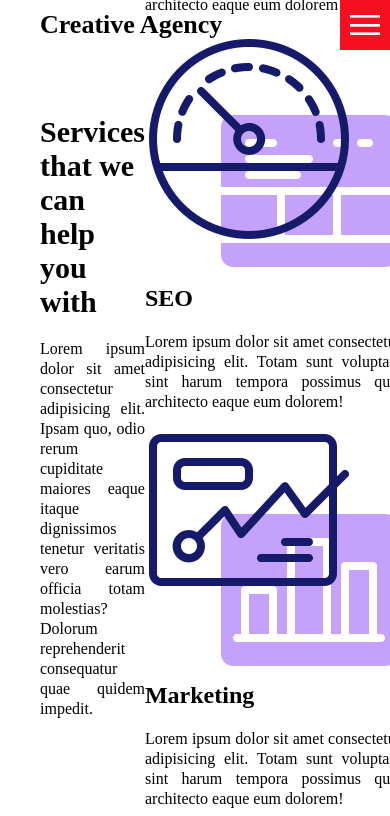
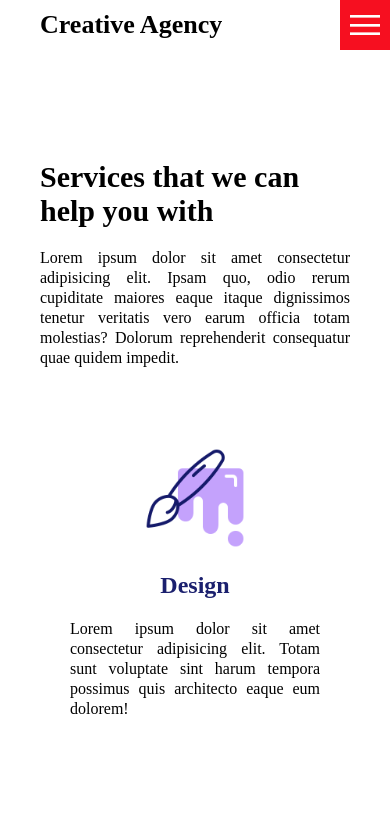
Before and after one commit to FionaOkezie/creative-agency-demo_HTML-CSSS, a plain HTML site: page services.html in a window 390 px wide. Shown: the top 816 px of the page. Drawn offline with Linux system fonts and the light colour scheme.

Commit message:
services page completed

```diff
--- a/Css/stylesheet.css
+++ b/Css/stylesheet.css
@@ -1,32 +1,39 @@
 /*General Reset*/
-*{
+* {
   margin: 0;
   padding: 0;
   box-sizing: border-box;
 }
 
 /* styling body and html*/
-html.body{
-    font-family: 'Lucida Sans', 'Lucida Sans Regular', 'Lucida Grande', 'Lucida Sans Unicode', Geneva, Verdana, sans-serif;
+html.body {
+  font-family: "Lucida Sans", "Lucida Sans Regular", "Lucida Grande",
+    "Lucida Sans Unicode", Geneva, Verdana, sans-serif;
   color: #111;
 }
-h1{
+h1 {
   font-size: 30px;
   font-weight: 500px;
 }
-p{
+p {
   margin: 20px 0 10px;
   font-size: 16px;
   line-height: 20px;
   text-align: justify;
 }
-section{
+section {
   display: flex;
+  flex-direction: column;
   height: 100vh;
   align-items: center;
   padding: 100px;
+  margin-top: 60px;
 }
-.navigation{
+section.home {
+  flex-direction: row;
+  margin-top: 0;
+}
+.navigation {
   position: fixed;
   top: 0;
   left: 100%;
@@ -38,27 +45,27 @@ section{
   justify-content: center;
   align-items: center;
 }
-.navigation.active{
+.navigation.active {
   left: 0;
 }
-.navigation ul{
+.navigation ul {
   position: relative;
 }
-.navigation ul li{
+.navigation ul li {
   position: relative;
   list-style: none;
   text-align: center;
 }
-.navigation ul li a{
+.navigation ul li a {
   font-size: 32px;
   text-decoration: none;
   color: #111;
   font-weight: 300;
 }
-.navigation ul li a:hover{
+.navigation ul li a:hover {
   color: #f60f20;
 }
-.navigation .socials{
+.navigation .socials {
   position: absolute;
   top: 0;
   left: 0;
@@ -68,27 +75,27 @@ section{
   justify-content: center;
   align-items: center;
 }
-.navigation .socials a{
+.navigation .socials a {
   display: inline-block;
   transform: scale(0.5);
 }
-.navigation .email-icon{
+.navigation .email-icon {
   position: absolute;
   bottom: 20px;
   transform: scale(0.5);
 }
-.home-content{
+.home-content {
   position: relative;
   z-index: 10;
   max-width: 600px;
 }
-.home-img{
+.home-img {
   position: absolute;
   bottom: 0;
   right: 0;
   height: 110%;
 }
-.logo{
+.logo {
   position: absolute;
   top: 30px;
   left: 100px;
@@ -97,7 +104,7 @@ section{
   z-index: 20;
 }
 
-.btn{
+.btn {
   background: #f60f20;
   color: white;
   text-decoration: none;
@@ -107,11 +114,11 @@ section{
   cursor: pointer;
   border: 0;
 }
-.btn:hover{
-    transform: scale(0.90);
+.btn:hover {
+  transform: scale(0.9);
 }
-.toggle{
-    position:fixed;
+.toggle {
+  position: fixed;
   top: 0;
   right: 0;
   width: 50px;
@@ -123,7 +130,7 @@ section{
   background-position: center;
   cursor: pointer;
 }
-.toggle.active{
+.toggle.active {
   background: #f60f20 url(/Images/close.png);
   width: 50px;
   height: 50px;
@@ -133,19 +140,57 @@ section{
   background-position: center;
   cursor: pointer;
 }
-@media(max-width: 1068px){
-    .home-img{
+
+/* Services html css */
+.services {
+  margin-top: 40px;
+  display: grid;
+  grid-template-columns: repeat(3, 1fr);
+  gap: 40px;
+  text-align: center;
+}
+
+.services .service {
+  padding: 30px;
+}
+
+.services .service:hover {
+  box-shadow: 0 10px 30px rgba(0, 0, 0, 0.1);
+  cursor: pointer;
+}
+
+.services .service h2 {
+  font-size: 24px;
+  font-weight: 600;
+  margin-top: 20px;
+  color: #1b206e;
+}
+.services .service .icon img {
+  max-width: 100px;
+}
+
+@media (max-width: 1068px) {
+  .home-img {
     display: none;
   }
-    .logo{
+  .logo {
     top: 10px;
     left: 40px;
     font-size: 26px;
   }
-    section{
+  section {
     padding: 100px 40px;
   }
-    .navigation ul li a{
+  .navigation ul li a {
     font-size: 24px;
   }
+  .services {
+    grid-template-columns: repeat(2, 1fr);
   }
+}
+
+@media (max-width: 768px) {
+  .services {
+    grid-template-columns: 1fr;
+  }
+}
--- a/services.html
+++ b/services.html
@@ -126,5 +126,6 @@
         </div>
       </div>
     </section>
+    <script src="js/script.js"></script>
   </body>
 </html>
```
Also changed, not shown: contact.html (+1 -0 lines), index.html (+1 -1 lines), work.html (+1 -0 lines). Lines whose indentation alone changed are shown as unchanged.
